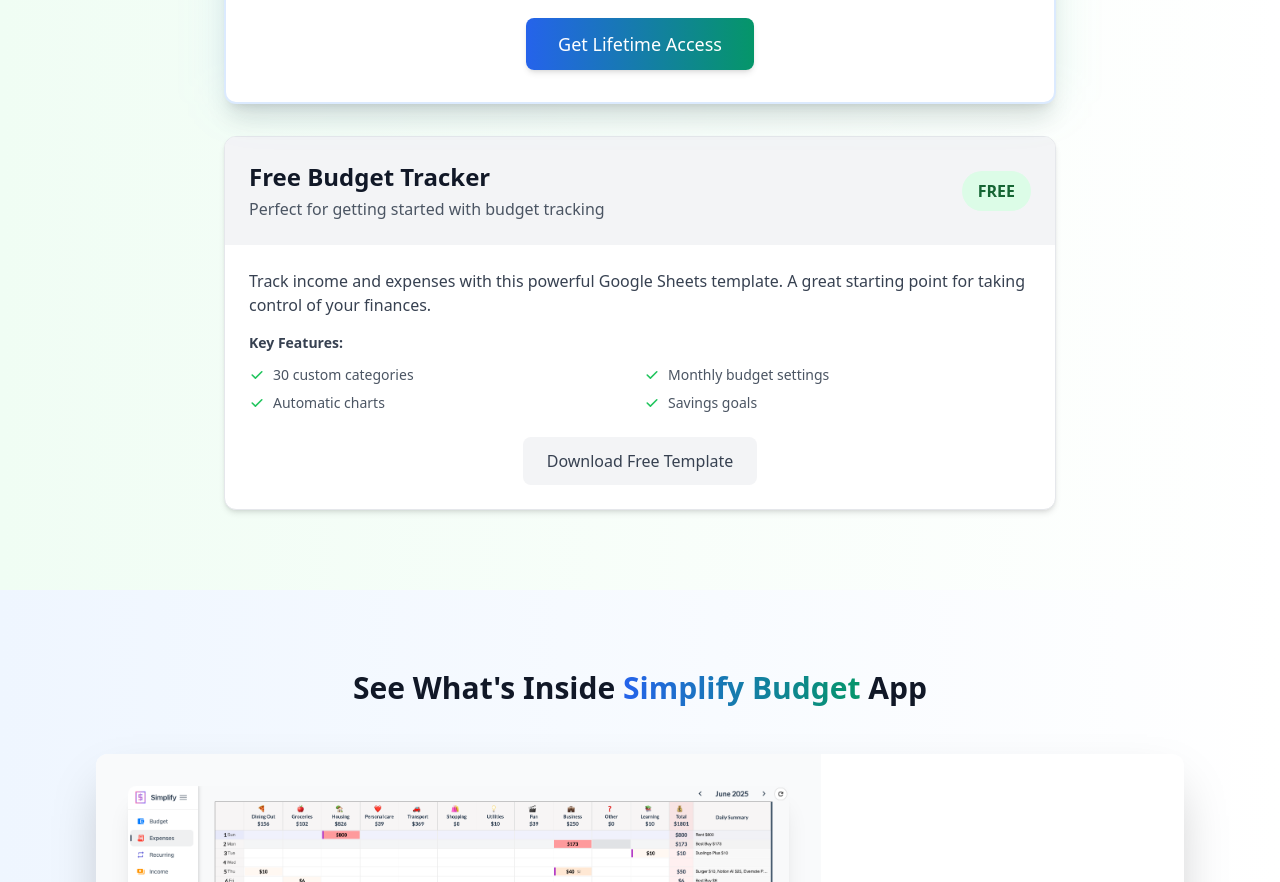
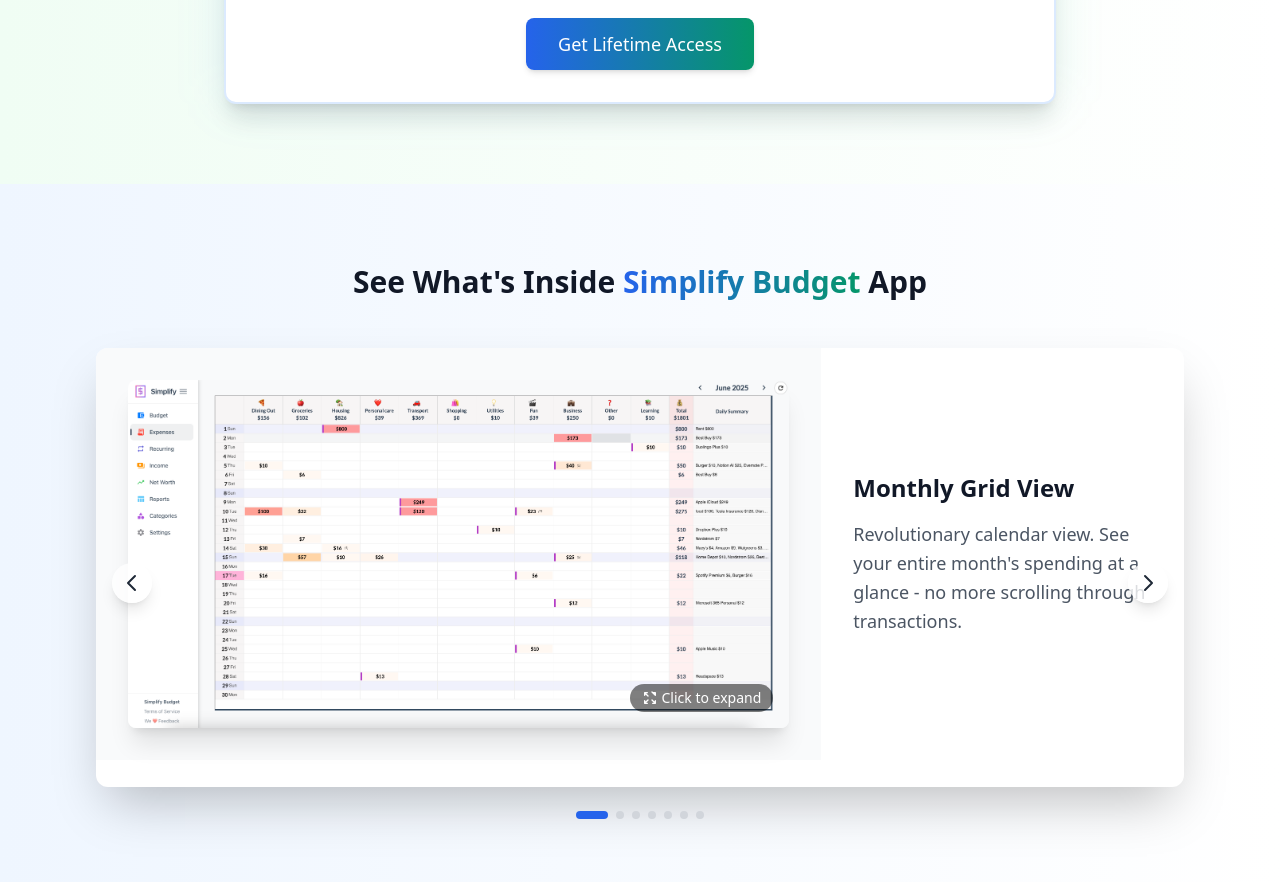
Before and after one commit to serdarsalim/personalfinance, a Next.js app: page / in a window 1280 px wide. Shown: the part 1340-2222 px from the top of the page. Built offline with nearby package versions, Linux system fonts and the light colour scheme.

Commit message:
no more free spreadsheet link

```diff
--- a/src/app/components/sections/TemplateSection.tsx
+++ b/src/app/components/sections/TemplateSection.tsx
@@ -16,6 +16,7 @@ export default function TemplateSection() {
   return (
     <section id="templates" className="bg-gradient-to-r from-green-50 to-white py-20 scroll-mt-5">
       <div className="max-w-4xl mx-auto px-4 sm:px-6 lg:px-8">
+
         <div className="space-y-8">
           {/* Simplify Budget App - Featured */}
           <div className="relative">
@@ -112,69 +113,6 @@ export default function TemplateSection() {
             </div>
           </div>
 
-          {/* Free Template - Simpler design */}
-          <div className="bg-white rounded-xl shadow-md border border-gray-200 overflow-hidden hover:shadow-lg transition-all duration-300">
-            <div className="bg-gray-100 p-6">
-              <div className="flex flex-col sm:flex-row items-start sm:items-center justify-between gap-4">
-                <div>
-                  <h3 className="text-2xl font-bold text-gray-900 mb-1">Free Budget Tracker</h3>
-                  <p className="text-gray-600">Perfect for getting started with budget tracking</p>
-                </div>
-                <div className="bg-green-100 text-green-800 px-4 py-2 rounded-full font-bold">
-                  FREE
-                </div>
-              </div>
-            </div>
-
-            <div className="p-6">
-              <p className="text-gray-700 mb-4">
-                Track income and expenses with this powerful Google Sheets template.
-                A great starting point for taking control of your finances.
-              </p>
-
-              <div className="mb-6">
-                <h4 className="text-sm font-semibold text-gray-700 mb-3">Key Features:</h4>
-                <div className="grid sm:grid-cols-2 gap-2">
-                  <div className="flex items-center text-sm">
-                    <svg className="h-4 w-4 mr-2 text-green-500" fill="currentColor" viewBox="0 0 20 20">
-                      <path fillRule="evenodd" d="M16.707 5.293a1 1 0 010 1.414l-8 8a1 1 0 01-1.414 0l-4-4a1 1 0 011.414-1.414L8 12.586l7.293-7.293a1 1 0 011.414 0z" clipRule="evenodd"></path>
-                    </svg>
-                    <span className="text-gray-600">30 custom categories</span>
-                  </div>
-                  <div className="flex items-center text-sm">
-                    <svg className="h-4 w-4 mr-2 text-green-500" fill="currentColor" viewBox="0 0 20 20">
-                      <path fillRule="evenodd" d="M16.707 5.293a1 1 0 010 1.414l-8 8a1 1 0 01-1.414 0l-4-4a1 1 0 011.414-1.414L8 12.586l7.293-7.293a1 1 0 011.414 0z" clipRule="evenodd"></path>
-                    </svg>
-                    <span className="text-gray-600">Monthly budget settings</span>
-                  </div>
-                  <div className="flex items-center text-sm">
-                    <svg className="h-4 w-4 mr-2 text-green-500" fill="currentColor" viewBox="0 0 20 20">
-                      <path fillRule="evenodd" d="M16.707 5.293a1 1 0 010 1.414l-8 8a1 1 0 01-1.414 0l-4-4a1 1 0 011.414-1.414L8 12.586l7.293-7.293a1 1 0 011.414 0z" clipRule="evenodd"></path>
-                    </svg>
-                    <span className="text-gray-600">Automatic charts</span>
-                  </div>
-                  <div className="flex items-center text-sm">
-                    <svg className="h-4 w-4 mr-2 text-green-500" fill="currentColor" viewBox="0 0 20 20">
-                      <path fillRule="evenodd" d="M16.707 5.293a1 1 0 010 1.414l-8 8a1 1 0 01-1.414 0l-4-4a1 1 0 011.414-1.414L8 12.586l7.293-7.293a1 1 0 011.414 0z" clipRule="evenodd"></path>
-                    </svg>
-                    <span className="text-gray-600">Savings goals</span>
-                  </div>
-                </div>
-              </div>
-
-              <div className="flex justify-center">
-                <a
-                  href="https://docs.google.com/spreadsheets/d/13gCc_WQ7n5PGhAFeti8K9w2Lr-zoF-Sqa1qS5z6lSe0/copy?gid=2061588169#gid=2061588169"
-                  className="text-center px-6 py-3 text-gray-700 bg-gray-100 rounded-lg hover:bg-gray-200 transition-colors font-medium"
-                  target="_blank"
-                  rel="noopener noreferrer"
-                  onClick={() => trackTemplateInteraction('download', 'Free Budget Tracker')}
-                >
-                  Download Free Template
-                </a>
-              </div>
-            </div>
-          </div>
         </div>
       </div>
     </section>
```
